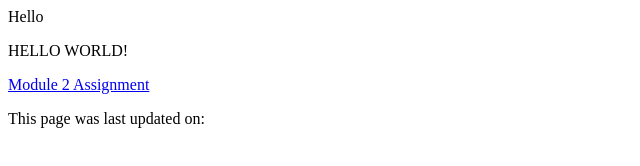
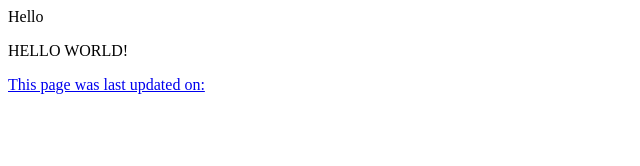
Before and after one commit to CoreyCAT/webD, a plain HTML site: page Module2/Module2 Exercise/index.html in a window 1280 px wide. Shown: the whole page, without its empty margins (0-640 px from the left). Drawn offline with Linux system fonts and the light colour scheme.

Commit message:
Update index.html

```diff
--- a/Module2/Module2 Exercise/index.html
+++ b/Module2/Module2 Exercise/index.html
@@ -10,7 +10,6 @@
   <body>
     <p>HELLO WORLD!</p>
     <p><a href="Module2/Module2 Exercise/index.html>Module 2 Exercises</a></p>
-      <p><a href="Module2/Module 2 Exercise/index.hyml>Module 2 Assignment</a></p>
     <p>This page was last updated on:
       <scrit>
         <!-- //Hiding script starts her
```
